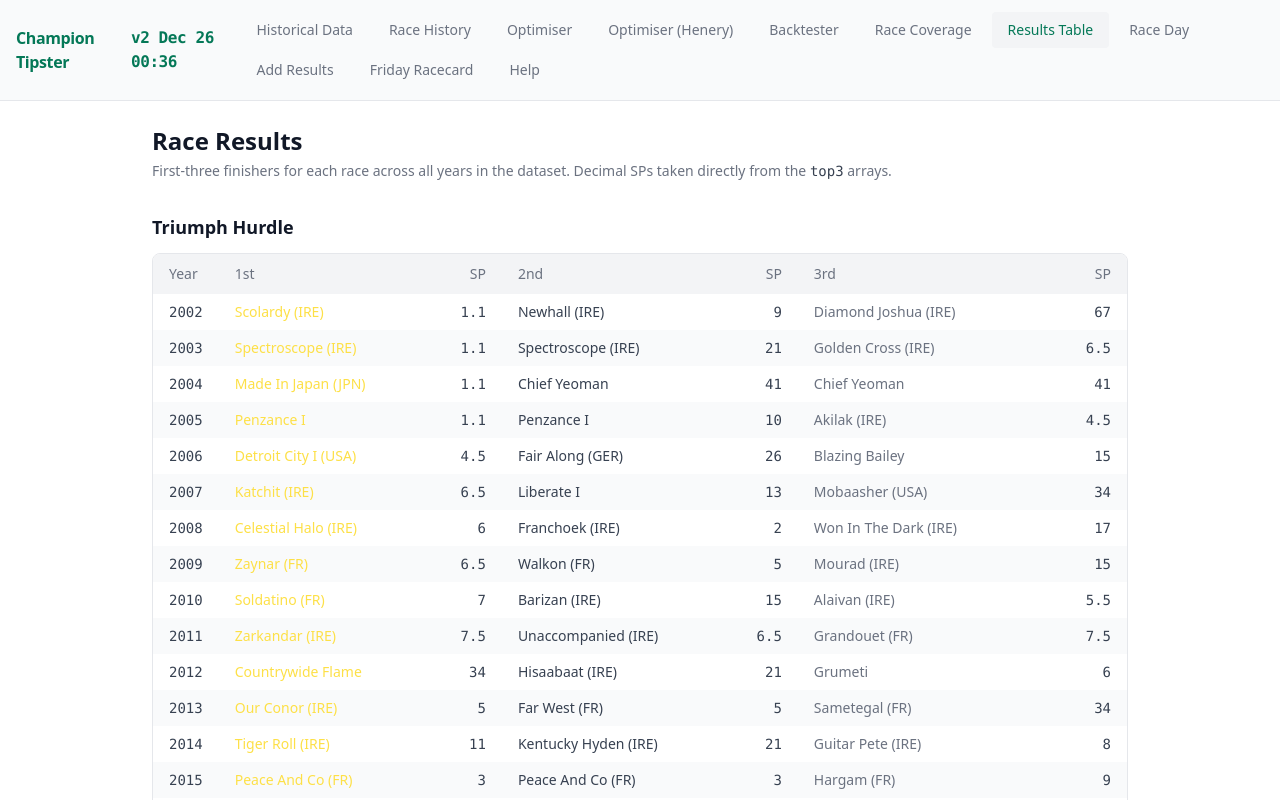
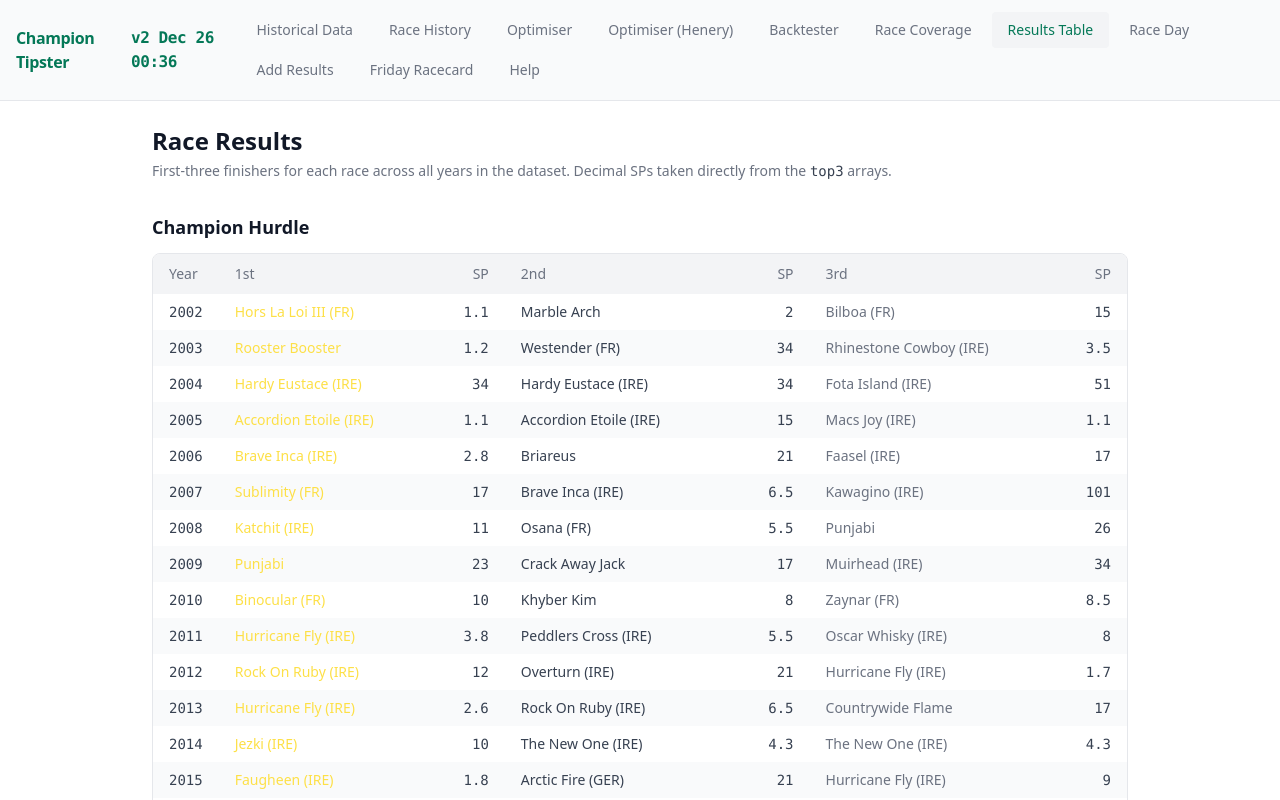
Before and after one commit to brianbees/cheltenham, a React (Vite) app: page /results-table in a window 1280 px wide. Shown: the top 800 px of the page. Built offline with nearby package versions, Linux system fonts and the light colour scheme.

Commit message:
Sort results table races by category then alphabetically

```diff
--- a/src/components/ResultsTablePanel.jsx
+++ b/src/components/ResultsTablePanel.jsx
@@ -8,19 +8,16 @@
  */
 
 import { historicalData } from '../data/historicalData';
+import { RACE_CATEGORY } from '../engine/backtester';
 
-// Preferred display order — any races not listed here appear after in the order
-// they are first encountered.
-const RACE_ORDER = [
-  'Triumph Hurdle',
-  'County Hurdle',
-  'Albert Bartlett',
-  'Gold Cup',
-  'Foxhunter Chase',
-  'Hunters Chase',
-  'Mares Chase',
-  'Martin Pipe',
-  'Grand Annual',
+const CATEGORY_ORDER = [
+  'Grade 1 Championship',
+  'Novice',
+  'Handicap',
+  'Mares',
+  'Specialist',
+  'Historical',
+  'Other',
 ];
 
 function spDisplay(sp) {
@@ -28,20 +25,18 @@ function spDisplay(sp) {
   return sp % 1 === 0 ? sp.toFixed(0) : sp.toString();
 }
 
-// Collect all distinct race names from the data in preferred order
+// Collect all distinct race names from the data, sorted category-then-alpha
 function getRaceNames() {
   const seen = new Set();
-  const ordered = [...RACE_ORDER];
   for (const yearData of Object.values(historicalData)) {
-    for (const race of yearData.races ?? []) {
-      if (!seen.has(race.raceName)) {
-        seen.add(race.raceName);
-        if (!ordered.includes(race.raceName)) ordered.push(race.raceName);
-      }
-    }
+    for (const race of yearData.races ?? []) seen.add(race.raceName);
   }
-  // Only return names that actually exist in the data
-  return ordered.filter(name => seen.has(name));
+  return [...seen].sort((a, b) => {
+    const ca = RACE_CATEGORY[a] || 'Other';
+    const cb = RACE_CATEGORY[b] || 'Other';
+    const ci = CATEGORY_ORDER.indexOf(ca) - CATEGORY_ORDER.indexOf(cb);
+    return ci !== 0 ? ci : a.localeCompare(b);
+  });
 }
 
 // Build rows for one race name
```
